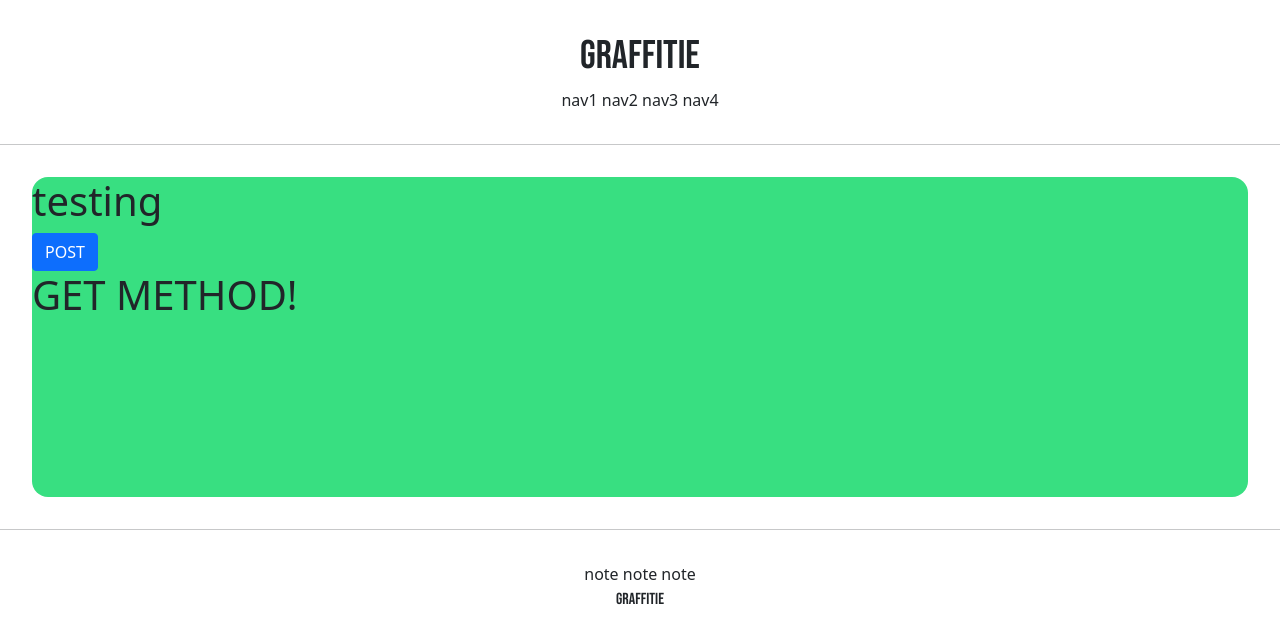
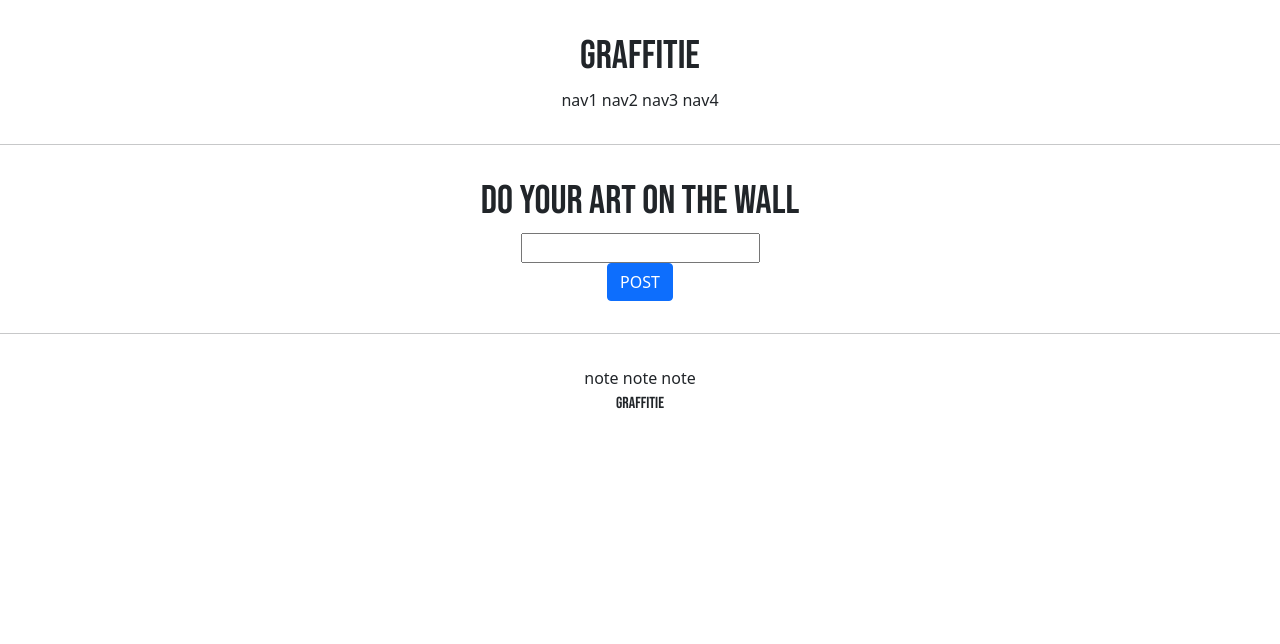
Before and after one commit to philjoong/graffitie, a Django app: page /account/hello_world in a window 1280 px wide. Shown: the top 644 px of the page. Run offline with Django 3.2, Linux system fonts and the light colour scheme.

Commit message:
'save_as_post_print_as_redirect'

```diff
--- a/accountapp/templates/accountapp/content.html
+++ b/accountapp/templates/accountapp/content.html
@@ -1,17 +1,26 @@
 {% extends 'base.html' %}
 
 {% block content %}
-    <div style="height: 20rem; background-color: #38df81; border-radius: 1rem; margin: 2rem;">
-        <h1>
-            testing
+    <div style="text-align: center; border-radius: 1rem; margin: 2rem;">
+        <h1 class="graffitie_header_logo">
+            do your art on the wall
         </h1>
 
         <form action="/account/hello_world/" method="post">
             {% csrf_token %}
-            <input type="submit" class="btn btn-primary" value="POST">
+            <div>
+                <input type="text" name="login_id">
+            </div>
+            <div>
+                <input type="submit" class="btn btn-primary" value="POST">
+            </div>
         </form>
-        <h1>
-            {{ text }}
-        </h1>
+        {% if hello_world_list %}
+            {% for hello_world in hello_world_list %}
+            <h1>
+                {{ hello_world.text }}
+            </h1>
+            {% endfor %}
+        {% endif %}
     </div>
 {% endblock %}
--- a/accountapp/views.py
+++ b/accountapp/views.py
@@ -1,11 +1,23 @@
-from django.http import HttpResponse
+from django.http import HttpResponse, HttpResponseRedirect
 from django.shortcuts import render
 
 # Create your views here.
+from django.urls import reverse
+
+from accountapp.models import HelloWorld
+
 
 def hello_world(request):
 
     if request.method == "POST":
-        return render(request, 'accountapp/content.html', context={'text': 'POST METHOD!'})
+
+        temp = request.POST.get("login_id")
+        new_HelloWorld = HelloWorld()
+        new_HelloWorld.text = temp
+        new_HelloWorld.save()
+
+        hello_world_list = HelloWorld.objects.all
+        return HttpResponseRedirect(reverse('accountapp:hello_world'))
     else:
-        return render(request, 'accountapp/content.html', context={'text': 'GET METHOD!'})
+        hello_world_list = HelloWorld.objects.all
+        return render(request, 'accountapp/content.html', context={'hello_world_list': hello_world_list})
```
